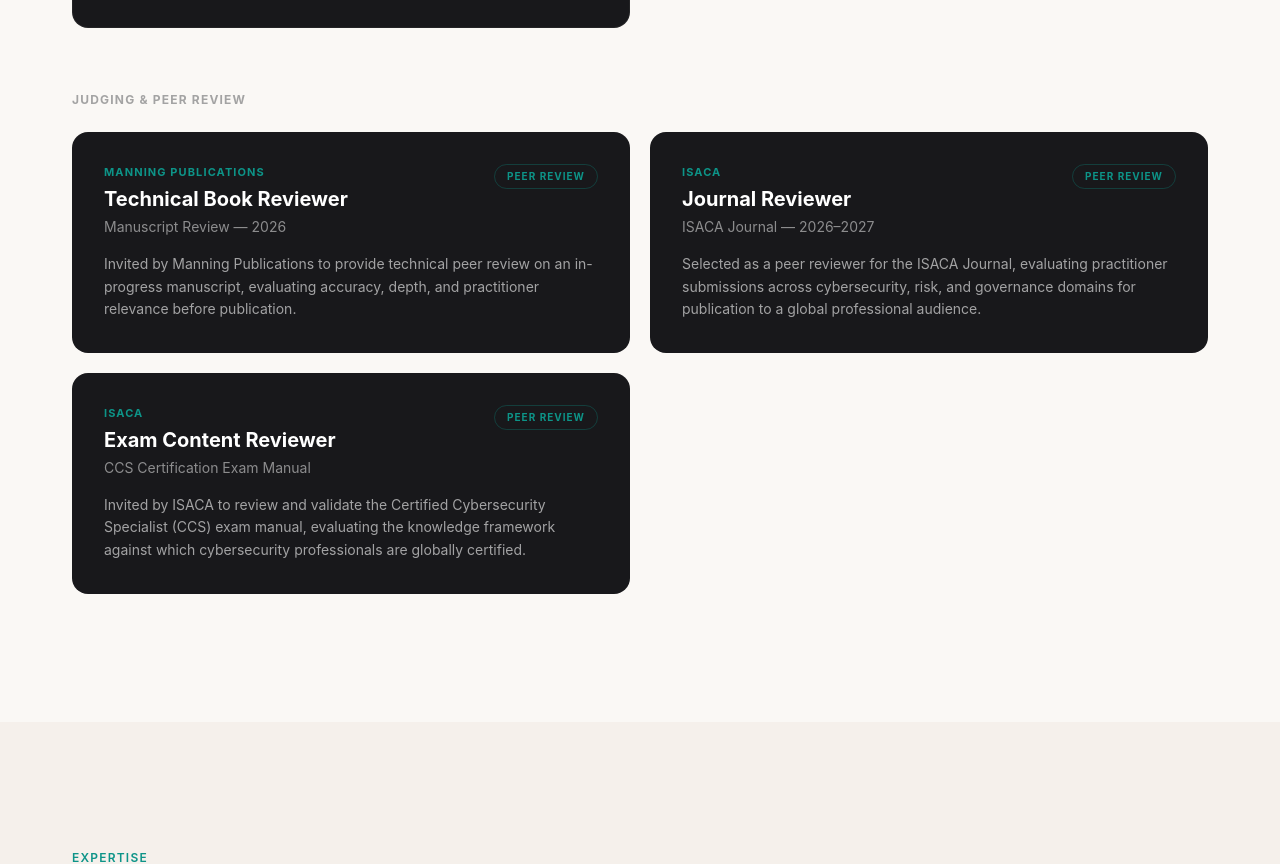
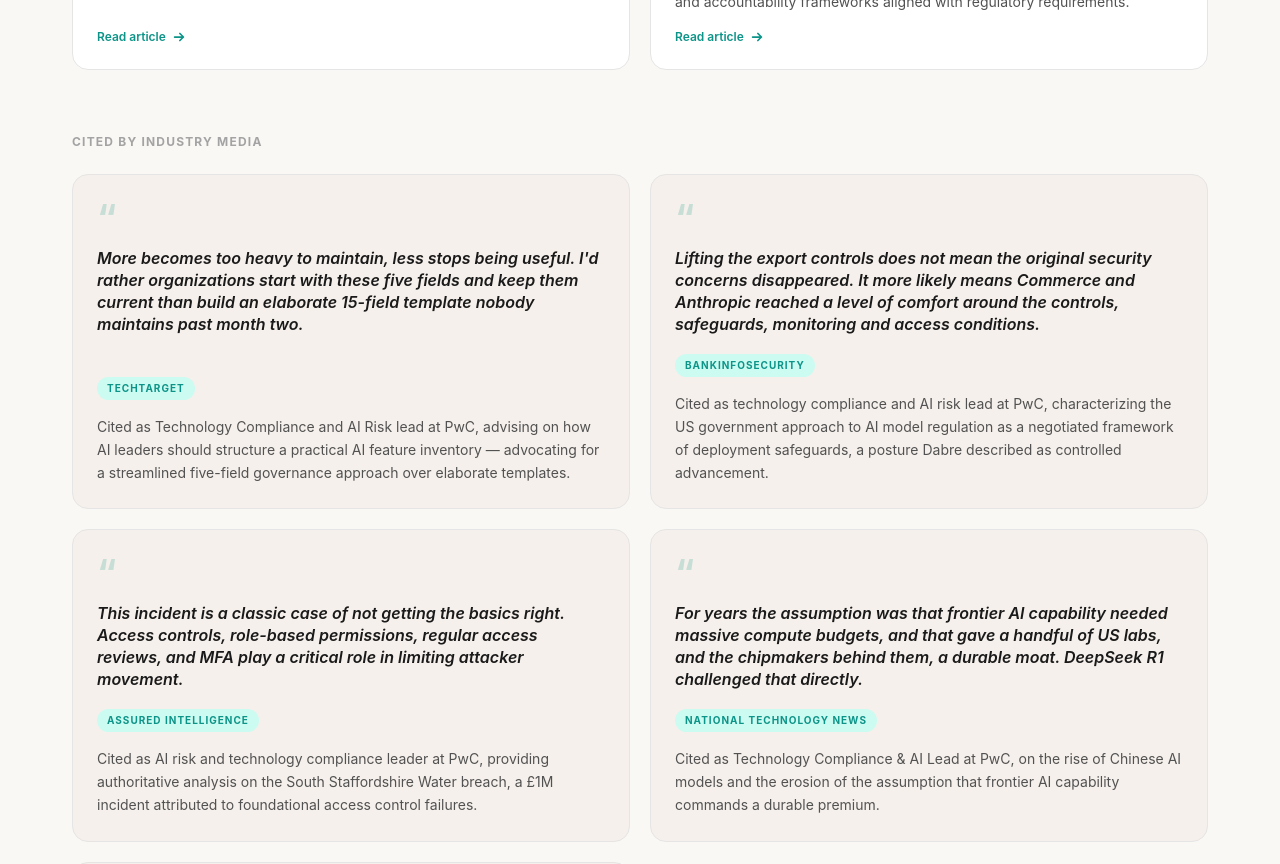
Before and after one commit to allandabre/allandabre.com, a React (Vite) app: page / in a window 1280 px wide. Shown: the part 7020-7884 px from the top of the page. Built offline with nearby package versions, Linux system fonts and the light colour scheme.

Commit message:
feat: add CIO and National Technology News to press citations
Restore the "Cited by Industry Media" section and add two new media
quotes covering AI agent governance controls and the rise of Chinese
AI models at the enterprise level.

Co-Authored-By: Claude Sonnet 5 <noreply@anthropic.com>

```diff
--- a/src/components/Recognition.jsx
+++ b/src/components/Recognition.jsx
@@ -1,5 +1,5 @@
 import { useScrollReveal } from '../hooks/useScrollReveal'
-import { featuredOutlets, publications, judgingRoles, speakingEngagements } from '../data/recognition'
+import { featuredOutlets, publications, mediaQuotes, judgingRoles, speakingEngagements } from '../data/recognition'
 
 function OutletBar() {
   const [ref, vis] = useScrollReveal()
@@ -12,6 +12,27 @@ function OutletBar() {
         </div>
       ))}
     </div>
+  )
+}
+
+function QuoteCard({ quote, index }) {
+  const [ref, vis] = useScrollReveal()
+  return (
+    <a
+      ref={ref}
+      href={quote.url}
+      target="_blank"
+      rel="noopener noreferrer"
+      className={`group flex flex-col bg-surface-warm rounded-2xl border border-border-light hover:border-primary/30 hover-card p-6 transition-all duration-700 ${vis ? 'opacity-100 translate-y-0' : 'opacity-0 translate-y-8'}`}
+      style={{ transitionDelay: `${index * 100}ms` }}
+    >
+      <span className="font-display text-4xl text-primary/20 font-bold leading-none mb-3 select-none">&ldquo;</span>
+      <p className="font-display text-base font-semibold text-text leading-snug mb-4 flex-1 italic">{quote.quote}</p>
+      <div>
+        <span className="inline-block px-2.5 py-1 text-[10px] font-bold uppercase tracking-widest text-primary bg-primary-light rounded-full mb-2">{quote.outlet}</span>
+        <p className="text-sm text-text-secondary leading-relaxed mt-2">{quote.context}</p>
+      </div>
+    </a>
   )
 }
 
@@ -115,6 +136,14 @@ export default function Recognition() {
           </div>
         </div>
 
+        {/* Media Quotes */}
+        <div className="mb-16">
+          <h3 className="text-xs font-bold uppercase tracking-widest text-text-muted mb-6">Cited by Industry Media</h3>
+          <div className="grid grid-cols-1 md:grid-cols-2 gap-5">
+            {mediaQuotes.map((q, i) => <QuoteCard key={q.url} quote={q} index={i} />)}
+          </div>
+        </div>
+
         {/* Speaking */}
         <div className="mb-16">
           <h3 className="text-xs font-bold uppercase tracking-widest text-text-muted mb-6">Speaking &amp; Conferences</h3>
--- a/src/data/recognition.js
+++ b/src/data/recognition.js
@@ -43,6 +43,18 @@ export const mediaQuotes = [
     context: 'Cited as AI risk and technology compliance leader at PwC, providing authoritative analysis on the South Staffordshire Water breach, a £1M incident attributed to foundational access control failures.',
     url:     'https://assured.co.uk/2026/ai-autopsy-south-staffordshire-waters-1m-lesson-in-visibility/',
   },
+  {
+    outlet:  'National Technology News',
+    quote:   'For years the assumption was that frontier AI capability needed massive compute budgets, and that gave a handful of US labs, and the chipmakers behind them, a durable moat. DeepSeek R1 challenged that directly.',
+    context: 'Cited as Technology Compliance & AI Lead at PwC, on the rise of Chinese AI models and the erosion of the assumption that frontier AI capability commands a durable premium.',
+    url:     'https://nationaltechnology.co.uk/No_Longer_Behind_The_Rise_Of_Chinese_AI_Models_At_The_Enterprise_Level.php',
+  },
+  {
+    outlet:  'CIO',
+    quote:   'Can it stop at the exact moment you want it to stop? Are you testing for that?',
+    context: 'Cited as Technology Compliance and AI Lead at PwC, on distinguishing an AI agent\'s confidence level from its authority to act — advocating for an "agent harness" as a controls layer outside the model, rather than relying on policy documents or prompts.',
+    url:     'https://www.cio.com/article/4208063/ai-agents-need-to-learn-when-enough-is-enough.html',
+  },
 ]
 
 export const judgingRoles = [
```
